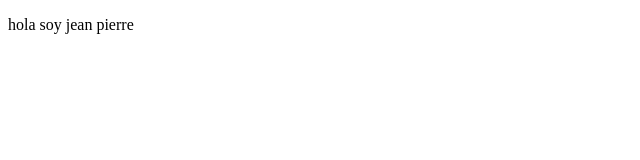
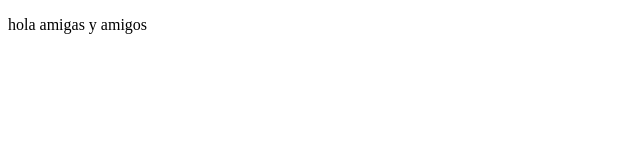
Before and after one commit to anyway2021/proyectoDemoCursoPrework, a plain HTML site: page index.html in a window 1280 px wide. Shown: the full height of the page, 0-640 px from the left. Drawn offline with Linux system fonts and the light colour scheme.

Commit message:
cambios agregados sitio de twitch

```diff
--- a/index.html
+++ b/index.html
@@ -8,7 +8,8 @@
 </head>
 <body>
     <p>
-     hola soy jean pierre
+     hola amigas y amigos
+
     </p>
 </body>
 </html>
```
